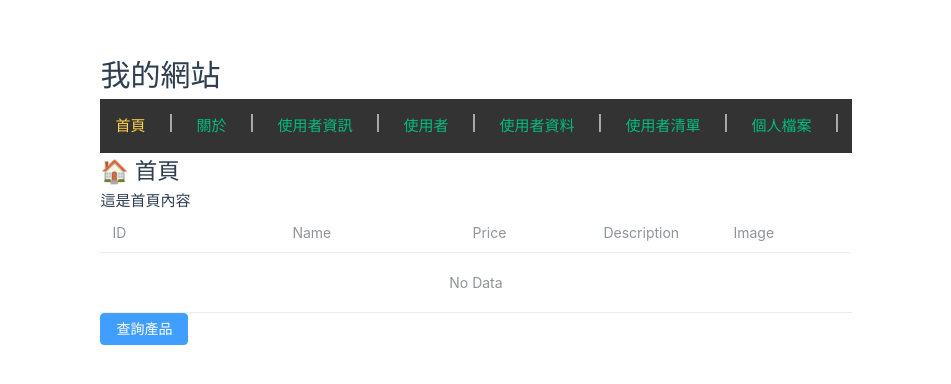
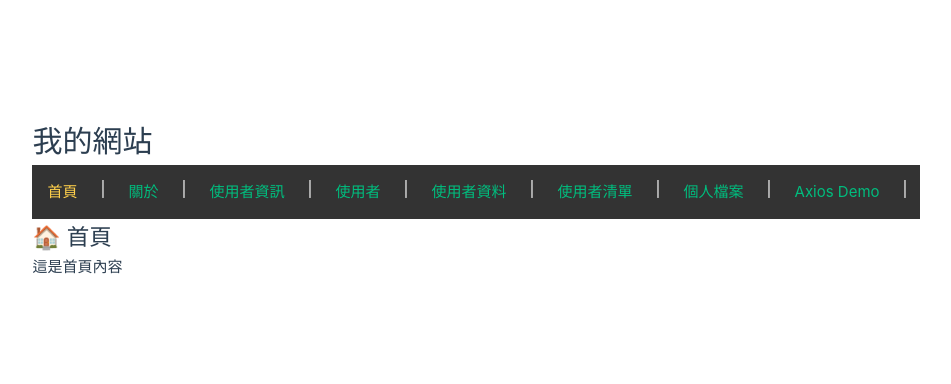
Before and after one commit to JerryChang0504/20250908, a Vue app: page / in a window 1280 px wide. Shown: the part 202-586 px from the top of the page, without its empty margins (164-1115 px from the left). Built offline with nearby package versions, Linux system fonts and the light colour scheme.

Commit message:
使用 router-link、v-for處理colums

```diff
--- a/src/App.vue
+++ b/src/App.vue
@@ -152,8 +152,6 @@ console.log('🚀 ~ date:', date)
     <h1>我的網站</h1>
     <TopBar />
     <router-view />
-
-    <AxiosComp />
   </main>
 </template>
 
--- a/src/components/AxiosComp.vue
+++ b/src/components/AxiosComp.vue
@@ -1,6 +1,30 @@
 <script setup>
 import { reactive } from 'vue'
 import axios from 'axios'
+
+const columns = reactive([
+  {
+    propval: 'id',
+    label: 'ID',
+  },
+  {
+    propval: 'name',
+    label: 'Name',
+  },
+  {
+    propval: 'product_price',
+    label: 'Price',
+  },
+  {
+    propval: 'description',
+    label: 'Description',
+    width: 180,
+  },
+  {
+    propval: 'image',
+    label: 'Image',
+  },
+])
 
 const tableData = reactive([])
 
@@ -13,7 +37,6 @@ const queryProduct = () => {
   apiService
     .get('/api/queryAllProducts')
     .then((response) => {
-      console.log('🚀 ~ queryProduct ~ response:', response)
       Object.assign(tableData, response.data)
     })
     .catch((error) => console.error(error))
@@ -23,11 +46,13 @@ const queryProduct = () => {
 <template>
   <div>
     <el-table :data="tableData" style="width: 100%">
-      <el-table-column prop="id" label="ID" width="180" />
-      <el-table-column prop="name" label="Name" width="180" />
-      <el-table-column prop="product_price" label="Price" />
-      <el-table-column prop="description" label="Description" />
-      <el-table-column prop="image" label="Image" />
+      <el-table-column
+        v-for="(column, index) in columns"
+        :prop="column.propval"
+        :label="column.label"
+        :key="index"
+        :width="column?.width"
+      />
     </el-table>
 
     <el-button type="primary" @click="queryProduct()">查詢產品</el-button>
--- a/src/components/TopBar.vue
+++ b/src/components/TopBar.vue
@@ -8,6 +8,7 @@
     <router-link :to="{ name: 'UsersX', params: { id: 'u123' } }">使用者資料</router-link>|
     <router-link to="/users/list">使用者清單</router-link>|
     <router-link to="/users/profile">個人檔案</router-link>|
+    <router-link to="/axios">Axios Demo</router-link>|
   </nav>
 </template>
 
--- a/src/router/index.js
+++ b/src/router/index.js
@@ -25,6 +25,11 @@ const routes = [
     name: 'UserDetail',
     component: () => import('@/views/UserDetail.vue'),
   },
+  {
+    path: '/axios',
+    name: 'AxiosComp',
+    component: () => import('@/components/AxiosComp.vue'),
+  },
 ]
 
 const router = createRouter({
```
